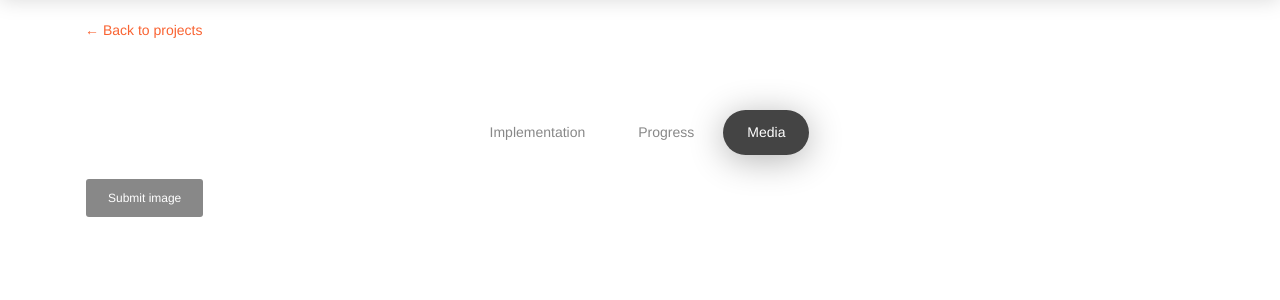
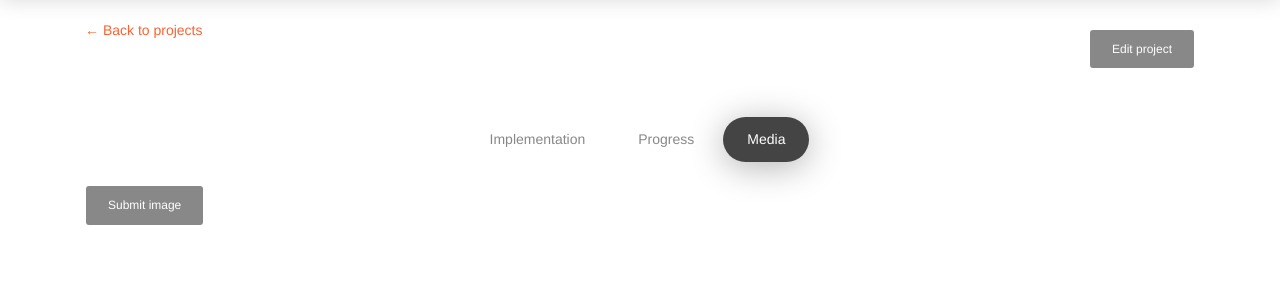
Before and after one commit to aldnav/ogpt, a Django app: template ogpt/apps/govproject/templates/govproject/projects_detail.html in a window 1280 px wide, after a click on "Media". Shown: the part 78-378 px from the top of the page. Run offline with Django 3.2, Linux system fonts and the light colour scheme; the template is opened without the code that fills it: values that come from a table or form of the project are taken from there, others are empty; parts of the project's set-up code (start-up, migrations or seed data) failed here and were passed over; some libraries are stand-ins or nearby versions.

Commit message:
Enable edit of project and media

```diff
--- a/ogpt/apps/govproject/templates/govproject/projects_create.html
+++ b/ogpt/apps/govproject/templates/govproject/projects_create.html
@@ -4,13 +4,13 @@
 {% block content %}
     {{ block.super }}
     <a href="{% url 'govproject.GovernmentProjectListView' %}" class="button">&#8592; Back to projects</a>
-    <h3>Add a Government Project</h3>
+    <h3>{{ user_action|default:"Add" }} a Government Project</h3>
     <div class="row justify-content-center">
         <div class="col-md-6">
             <form action="." method="post">
                 {% csrf_token %}
                 {% bootstrap_form form %}
-                {% bootstrap_button "Create Government Project" button_type="submit" button_class="btn-primary" %}
+                {% bootstrap_button "Save" button_type="submit" button_class="btn-primary pull-right" %}
             </form>
         </div>
     </div>
--- a/ogpt/apps/govproject/templates/govproject/projects_detail.html
+++ b/ogpt/apps/govproject/templates/govproject/projects_detail.html
@@ -40,6 +40,7 @@
 {% block content %}
     {{ block.super }}
     <a href="{% url 'govproject.GovernmentProjectListView' %}" class="button">&#8592; Back to projects</a>
+    <a href="{% url 'govproject.GovernmentProjectEditView' object.slug %}" class="btn btn-light pull-right">Edit project</a>
 
     <h3>{{ object.title }}</h3>
     <p>
@@ -110,9 +111,9 @@
           </div>
           <div class="tab-pane fade" id="media" role="tabpanel" aria-labelledby="media-tab">
               {% for media_file in object.media_files.all %}
-                  <img src="{{ media_file.media.url }}" alt="">
+                  <img src="{{ media_file.media.url }}" alt="{{ media_file.description|default:'project media file' }}">
               {% endfor %}
-              <form action="{% url 'govproject.GovernmentProjectDetailView' slug=object.slug %}" method="post" enctype="multipart/form-data">{% csrf_token %}
+              <form id="media-form" action="{% url 'govproject.GovernmentProjectDetailView' slug=object.slug %}" method="post" enctype="multipart/form-data">{% csrf_token %}
                   {{ media_form.errors }}
                   {{ media_form.as_p }}
                   <input type="hidden" name="accepts" value="media">
--- a/ogpt/apps/govproject/urls.py
+++ b/ogpt/apps/govproject/urls.py
@@ -22,6 +22,11 @@ urlpatterns = [
                     name="govproject.ProjectMediaFormView",
                 ),
                 path(
+                    "<slug:slug>/edit/",
+                    views.GovernmentProjectEditView.as_view(),
+                    name="govproject.GovernmentProjectEditView",
+                ),
+                path(
                     "<slug:slug>/",
                     views.GovernmentProjectDetailView.as_view(),
                     name="govproject.GovernmentProjectDetailView",
```
Also changed, not shown: ogpt/apps/govproject/models.py (+6 -1 lines), ogpt/apps/govproject/views.py (+12 -1 lines), ogpt/apps/govproject/migrations/0008_auto_20190427_2226.py (added).
